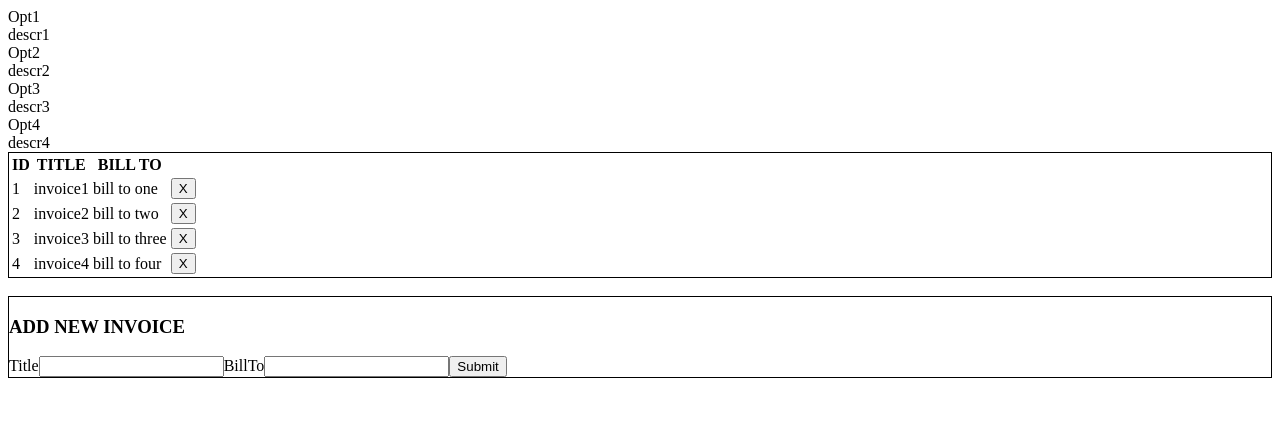
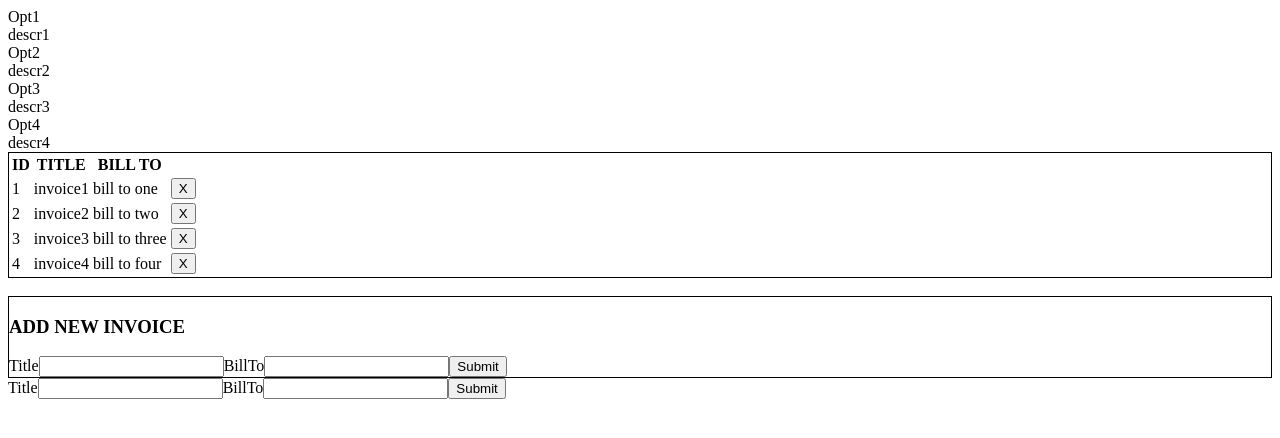
Before and after one commit to polon59/JS-PDF-Invoices-generator, a React (Create React App) app in the folder public/application/: page / in a window 1280 px wide. Shown: the top 438 px of the page. Built offline with nearby package versions, Linux system fonts and the light colour scheme.

Commit message:
Add rendering 'EditInvoice' component in 'render' function

```diff
--- a/public/application/src/App.js
+++ b/public/application/src/App.js
@@ -3,6 +3,7 @@ import Navbar from './navbar';
 import './App.css';
 import InvoicesList from './InvoicesList';
 import AddInvoice from './AddInvoice';
+import EditInvoice from './EditInvoice';
 
 
 class App extends Component {
@@ -12,8 +13,10 @@ class App extends Component {
       {id: 2, title: "invoice2", billTo:"bill to two"},
       {id: 3, title: "invoice3", billTo:"bill to three"},
       {id: 4, title: "invoice4", billTo:"bill to four"}
-    ]
+    ],
+    invoiceToEdit : ""
   }
+
 
   addInvoice = (invoice) => {
     invoice.id = Math.random();
@@ -22,6 +25,7 @@ class App extends Component {
       invoices: invoices
     });
   }
+
 
 
   deleteInvoice = (invoiceToDeleteId) => {
@@ -40,6 +44,7 @@ class App extends Component {
           <InvoicesList deleteInvoice={this.deleteInvoice} invoices={this.state.invoices}/>
         <br/>
         <AddInvoice addInvoice={this.addInvoice}/>
+        <EditInvoice invoiceToEdit={this.state.invoices[2]}/>
       </div>
     );
   }
```
